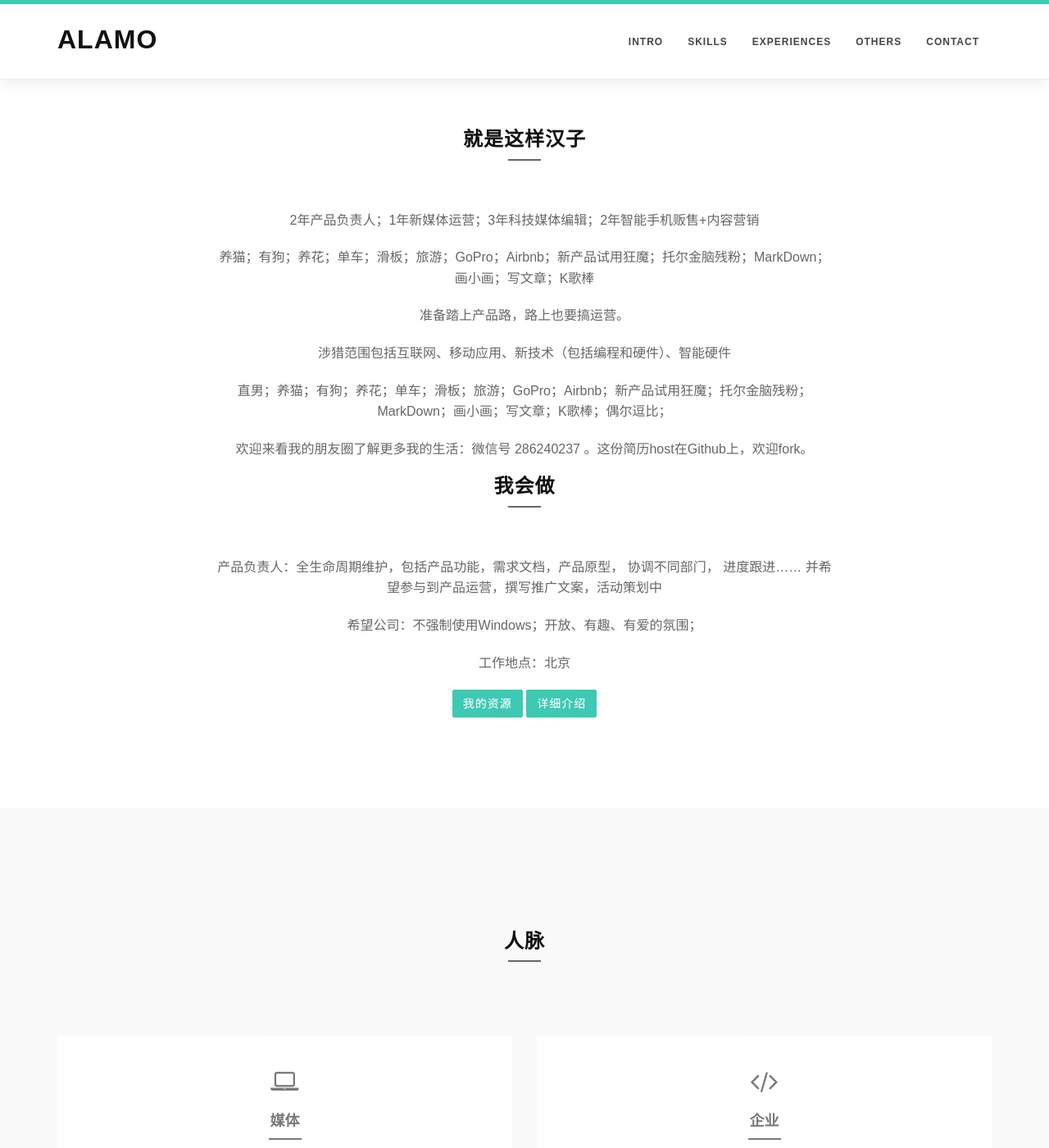
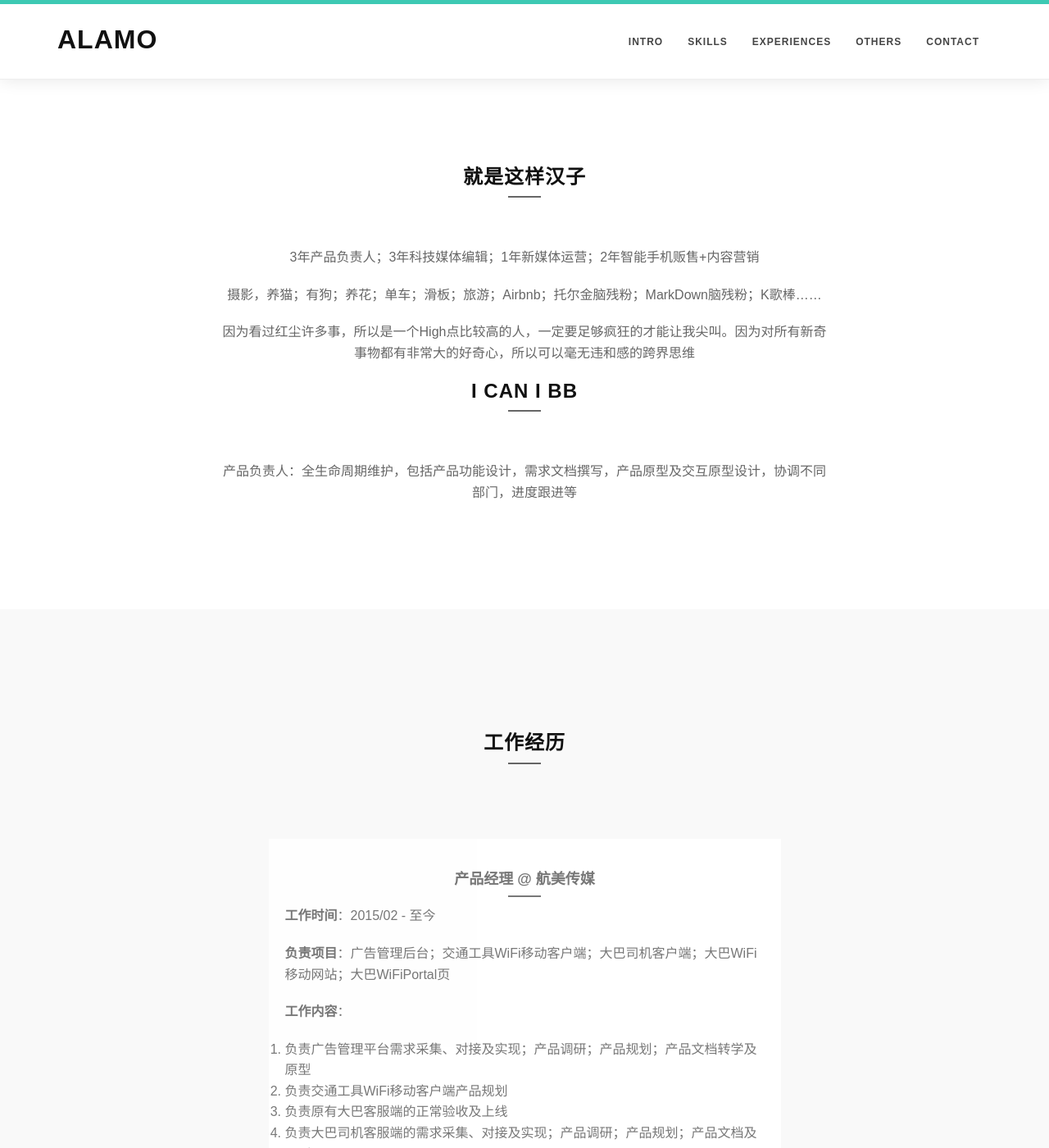
Before and after one commit to feinux/feinux.github.io, a Jekyll site: the page r/resume.html, which Jekyll copies as it is, in a window 1280 px wide and 1400 px high, scrolled down 726 px. Shown: the whole window at 82% size. Built offline with Jekyll 4.4.1, drawn with Linux system fonts in a browser that asks for light colours; some of the changed text lies outside the part shown.

Commit message:
updated CV after airmedia

```diff
--- a/r/resume.html
+++ b/r/resume.html
@@ -44,10 +44,12 @@
               <div class="row">
                 <div class="col-md-8 col-md-offset-2 text-center inner">
 					<div class="animatedParent">
-						<h1 class="animated fadeInDown">杨鹏飞・简历</h1>
+						<h1 class="animated fadeInDown">杨鹏飞・产品经理</h1>
 						<p> </p>
-						<p class="animated fadeInUp">Fennec.yung@gmail.com</p>
-						<p class="animated fadeInUp">158 1018 5895</p>
+						<p class="animated fadeInUp">邮箱：Fennec.yung@gmail.com</p>
+						<p class="animated fadeInUp">电话：158 1018 5895</p>
+						<p class="animated fadeInUp">微信号：286 240 237</p>
+
 					</div>
 			   </div>
               </div>
@@ -126,23 +128,15 @@
             <div class="col-lg-8 col-lg-offset-2 animatedParent">
 				<div class="text-center">
 					<p>
-					2年产品负责人；1年新媒体运营；3年科技媒体编辑；2年智能手机贩售+内容营销
-					</p>
-					<p>
-					养猫；有狗；养花；单车；滑板；旅游；GoPro；Airbnb；新产品试用狂魔；托尔金脑残粉；MarkDown；画小画；写文章；K歌棒
-					</p>
-					<p>
-						准备踏上产品路，路上也要搞运营。
+					3年产品负责人；3年科技媒体编辑；1年新媒体运营；2年智能手机贩售+内容营销
 					</p>
 
 					<p>
-						涉猎范围包括互联网、移动应用、新技术（包括编程和硬件）、智能硬件
+					摄影，养猫；有狗；养花；单车；滑板；旅游；Airbnb；托尔金脑残粉；MarkDown脑残粉；K歌棒……
 					</p>
+
 					<p>
-					直男；养猫；有狗；养花；单车；滑板；旅游；GoPro；Airbnb；新产品试用狂魔；托尔金脑残粉；MarkDown；画小画；写文章；K歌棒；偶尔逗比；
-					</p>
-					<p>
-						欢迎来看我的朋友圈了解更多我的生活：微信号 286240237 。这份简历host在Github上，欢迎fork。
+					因为看过红尘许多事，所以是一个High点比较高的人，一定要足够疯狂的才能让我尖叫。因为对所有新奇事物都有非常大的好奇心，所以可以毫无违和感的跨界思维
 					</p>
 				</div>
             </div>
@@ -157,7 +151,7 @@
 				<div class="col-lg-8 col-lg-offset-2">
 					<div class="animatedParent">
 					<div class="section-heading text-center animated bounceInDown">
-					<h2 class="h-bold">我会做</h2>
+					<h2 class="h-bold">I can I BB</h2>
 					<div class="divider-header"></div>
 					</div>
 					</div>
@@ -175,18 +169,9 @@
             <div class="col-lg-8 col-lg-offset-2 animatedParent">
 				<div class="text-center">
 					<p>
-					产品负责人：全生命周期维护，包括产品功能，需求文档，产品原型， 协调不同部门， 进度跟进…… 并希望参与到产品运营，撰写推广文案，活动策划中
+					产品负责人：全生命周期维护，包括产品功能设计，需求文档撰写，产品原型及交互原型设计，协调不同部门，进度跟进等
 					</p>
 
-					<p>
-					希望公司：不强制使用Windows；开放、有趣、有爱的氛围；
-					</p>
-					<p>
-					工作地点：北京
-					</p>
-					<a href="#Skills" class="btn btn-skin btn-scroll">我的资源</a>
-
-					<a href="#Skills" class="btn btn-skin btn-scroll">详细介绍</a>
 
 				</div>
             </div>
@@ -199,14 +184,17 @@
 	<!-- /Section: about -->
 
 
-	<!-- Section: services -->
-    <section id="Skills" class="home-section color-dark bg-gray">
+
+
+
+	<!-- Section: works -->
+    <section id="others" class="home-section color-dark bg-gray">
 		<div class="container marginbot-50">
 			<div class="row">
 				<div class="col-lg-8 col-lg-offset-2">
 					<div>
 					<div class="section-heading text-center">
-					<h2 class="h-bold">人脉</h2>
+					<h2 class="h-bold">工作经历</h2>
 					<div class="divider-header"></div>
 					</div>
 					</div>
@@ -217,96 +205,213 @@
 
 
 		<div class="container">
-        <div class="text-center">
           <div class="row animatedParent">
-            <div class="col-xs-12 col-sm-12 col-md-6">
+            <div class="col-xs-3 col-sm-3 col-md-3"></div>
+            <div class="col-xs-6 col-sm-6 col-md-6">
                 <div class="animated bounceInDown">
-                <div class="service-box">
-					<div class="service-icon">
-						<span class="fa fa-laptop fa-2x"></span>
-					</div>
-					<div class="service-desc">
-						<h5>媒体</h5>
-						<div class="divider-header"></div>
-						<p>
-						  科技门户：搜狐科技；新浪科技；
-						</p>
-						<p>
-						  技术媒体：CSDN；Engaget；
-						</p>
-						<p>
-						  小众软件；煎蛋；雷锋网；PingWest；36Kr；…
-						</p>
-					</div>
-                </div>
-				</div>
-            </div>
 
-			<div class="col-xs-12 col-sm-12 col-md-6">
-				<div class="animated bounceInDown">
-                <div class="service-box">
-					<div class="service-icon">
-						<span class="fa fa-code fa-2x"></span>
-					</div>
-					<div class="service-desc">
-						<h5>企业</h5>
-						<div class="divider-header"></div>
-						<p>
-						    实体企业：三星；苹果；华为；高通；…
-						</p>
-						<p>
-							国内Android市场：豌豆荚；机锋网；
-						</p>
+
+
 
 					</div>
                 </div>
 				</div>
             </div>
+            </div>
+          </div>	<!-- eof row -->
 
+        <div class="row animatedParent">
+            <div class="col-md-3"></div>
+            <div class="col-xs-12 col-sm-12 col-md-6">
+                <div class="animated bounceInDown">
+                <div class="service-box">
+					<!-- div class="service-icon  text-center"-->
+						<!--span class="fa fa-home fa-2x"-->
+					<!-- /div-->
+					<div class="service-desc text-center">
+						<h5>产品经理 @ 航美传媒</h5>
 					</div>
-		</div>
-		</div>
-	</section>
-	<!-- /Section: services -->
+						<div class="divider-header"></div>
+					    <div class="text-left">
+						    <p>
+						       <strong>工作时间</strong>：2015/02 - 至今
+						    </p>
+						    <p>
+						       <strong>负责项目</strong>：广告管理后台；交通工具WiFi移动客户端；大巴司机客户端；大巴WiFi移动网站；大巴WiFiPortal页
+                            </p>
+						    <p>
+						        <strong>工作内容</strong>：</br>
+						        <ol>
+						            <li>负责广告管理平台需求采集、对接及实现；产品调研；产品规划；产品文档转学及原型</li>
+						            <li>负责交通工具WiFi移动客户端产品规划</li>
+						            <li>负责原有大巴客服端的正常验收及上线</li>
+						            <li>负责大巴司机客服端的需求采集、对接及实现；产品调研；产品规划；产品文档及原型</li>
+						            <li>负责大巴WiFi移动网站规划及Portal页规划及需求实现</li>
+						        </ol>
+						    </p>
 
 
-	<!-- Section: works -->
-    <section id="exp" class="home-section color-dark text-center bg-white">
-		<div class="container marginbot-50">
-			<div class="row">
-				<div class="col-lg-8 col-lg-offset-2">
-					<div>
-					<div class="animatedParent">
-					<div class="section-heading text-center">
-					<h2 class="h-bold animated bounceInDown">工作经历</h2>
-					<div class="divider-header"></div>
+
+
 					    </div>
                 </div>
 				</div>
             </div>
             </div>
-
-		</div>
-
-		<div class="container">
+        </div>	<!-- eof row -->
 
          <div class="row animatedParent">
-                <div class="col-sm-12 col-md-12 col-lg-12" >
+            <div class="col-md-3"></div>
+            <div class="col-xs-12 col-sm-12 col-md-6">
+                <div class="animated bounceInDown">
+                <div class="service-box">
+					<!-- div class="service-icon  text-center"-->
+						<!--span class="fa fa-home fa-2x"-->
+					<!-- /div-->
+					<div class="service-desc text-center">
+						<h5>产品经理 @ AVICUC</h5>
+					</div>
+						<div class="divider-header"></div>
+					    <div class="text-left">
+						    <p>
+						       <strong>工作时间</strong>：2014/06 - 2015/02
+						    </p>
+						    <p>
+						       <strong>负责项目</strong>：网站子频道；网站移动客户端；社区论坛产品
+                            </p>
+						    <p>
+						        <strong>工作内容</strong>：</br>
+						        <ol>
+						            <li>负责网站资讯子频道的产品规划、需求对接及实现、需求文档及原型</li>
+						            <li>负责网站全平台移动客户端产品规划、需求对接及实现、需求文档及原型</li>
+						            <li>负责社区论坛产品的产品调研、产品规划、需求文档及原型</li>
+						        </ol>
+						    </p>
 
-                    <div class="row gallery-item">
-                        <div class="col-md-3"></div>
-                        <div class="col-md-6 animated fadeInUp">
-								<img src="img/works/1.png" class="img-responsive" alt="img">
-							</a>
-						</div>
-					</div>
 
 					    </div>
                 </div>
 				</div>
+            </div>
+            </div>
+        </div>	<!-- eof row -->
 
+        <div class="row animatedParent">
+            <div class="col-md-3"></div>
+            <div class="col-xs-12 col-sm-12 col-md-6">
+                <div class="animated bounceInDown">
+                <div class="service-box">
+					<!-- div class="service-icon  text-center"-->
+						<!--span class="fa fa-home fa-2x"-->
+					<!-- /div-->
+					<div class="service-desc text-center">
+						<h5>产品经理 @ 51CTO</h5>
+					</div>
+						<div class="divider-header"></div>
+					    <div class="text-left">
+						    <p>
+						       <strong>工作时间</strong>：2012/06 - 2014/06
+						    </p>
+						    <p>
+						       <strong>负责项目</strong>：网站微信公众号运营；新媒体化；网站移动客户端
+                            </p>
+						    <p>
+						        <strong>工作内容</strong>：</br>
+						        <ol>
+						            <li>负责微信公众号运营、电子杂志制作及上架</li>
+						            <li>负责网站客户端产品规划、产品调研、需求对接及实现、需求文档及原型、App Store提交</li>
+						        </ol>
+						    </p>
+
+
+					    </div>
+                </div>
+				</div>
+            </div>
+            </div>
+        </div>	<!-- eof row -->
+
+
+
+
+        <div class="row animatedParent">
+            <div class="col-md-3"></div>
+            <div class="col-xs-12 col-sm-12 col-md-6">
+                <div class="animated bounceInDown">
+                <div class="service-box">
+					<!-- div class="service-icon  text-center"-->
+						<!--span class="fa fa-home fa-2x"-->
+					<!-- /div-->
+					<div class="service-desc text-center">
+						<h5>记者/编辑 @ CSDN</h5>
+					</div>
+						<div class="divider-header"></div>
+					    <div class="text-left">
+						    <p>
+						       <strong>工作时间</strong>：2009/06 - 2012/06
+						    </p>
+						    <p>
+						       <strong>负责项目</strong>：移动频道内容建设；移动频道微波运营
+                            </p>
+						    <p>
+						        <strong>工作内容</strong>：</br>
+						        <ol>
+						            <li>撰写技术、行业产品分析文章，采访、活动报道（流量全站第一）</li>
+						            <li>负责移动频道微波运营</li>
+						            <li>首届黑莓中国区App评审团主评委</li>
+						        </ol>
+						    </p>
+
+
+					    </div>
+                </div>
+				</div>
+            </div>
+            </div>
+        </div>	<!-- eof row -->
+
+
+	    <div class="row animatedParent">
+            <div class="col-md-3"></div>
+            <div class="col-xs-12 col-sm-12 col-md-6">
+                <div class="animated bounceInDown">
+                <div class="service-box">
+					<!-- div class="service-icon  text-center"-->
+						<!--span class="fa fa-home fa-2x"-->
+					<!-- /div-->
+					<div class="service-desc text-center">
+						<h5>自由职业 @ 莓控科技</h5>
+					</div>
+						<div class="divider-header"></div>
+					    <div class="text-left">
+						    <p>
+						       <strong>工作时间</strong>：2007/06 - 2019/06
+						    </p>
+						    <p>
+						       <strong>负责项目</strong>：黑莓手机贩售；内容营销
+                            </p>
+						    <p>
+						        <strong>工作内容</strong>：</br>
+						        <ol>
+						            <li>黑莓手机贩售</li>
+						            <li>维护博客内容进行内容营销</li>
+						        </ol>
+						    </p>
+
+
+					    </div>
+                </div>
+				</div>
+            </div>
+            </div>
+        </div>	<!-- eof row -->
+
+
+
+		</div>
 	</section>
-	<!-- /Section: exp -->
+	<!-- /Section: works -->
+
 
 	<!-- Section: works -->
     <section id="others" class="home-section color-dark bg-gray">
@@ -481,6 +586,76 @@
 	</section>
 	<!-- /Section: works -->
 
+	<!-- Section: services -->
+    <section id="Skills" class="home-section color-dark bg-gray">
+		<div class="container marginbot-50">
+			<div class="row">
+				<div class="col-lg-8 col-lg-offset-2">
+					<div>
+					<div class="section-heading text-center">
+					<h2 class="h-bold">人脉</h2>
+					<div class="divider-header"></div>
+					</div>
+					</div>
+				</div>
+			</div>
+
+		</div>
+
+
+		<div class="container">
+        <div class="text-center">
+        <div class="row animatedParent">
+            <div class="col-xs-12 col-sm-12 col-md-6">
+				<div class="animated bounceInDown">
+                <div class="service-box">
+					<div class="service-icon">
+						<span class="fa fa-laptop fa-2x"></span>
+					</div>
+					<div class="service-desc">
+						<h5>媒体</h5>
+						<div class="divider-header"></div>
+						<p>
+						  科技门户：搜狐科技；新浪科技；
+						</p>
+						<p>
+						  技术媒体：CSDN；Engaget；
+						</p>
+						<p>
+						  小众软件；煎蛋；雷锋网；PingWest；36Kr；…
+						</p>
+					</div>
+                </div>
+				</div>
+            </div>
+
+			<div class="col-xs-12 col-sm-12 col-md-6">
+				<div class="animated bounceInDown">
+                <div class="service-box">
+					<div class="service-icon">
+						<span class="fa fa-code fa-2x"></span>
+					</div>
+					<div class="service-desc">
+						<h5>企业</h5>
+						<div class="divider-header"></div>
+						<p>
+						    实体企业：三星；苹果；华为；高通；…
+						</p>
+						<p>
+							国内Android市场：豌豆荚；机锋网；
+						</p>
+
+					</div>
+                </div>
+				</div>
+            </div>
+
+        </div>
+		</div>
+		</div>
+	</section>
+	<!-- /Section: services -->
+
 	<!-- Section: contact -->
     <section id="contact" class="home-section color-dark bg-white">
 		<div class="container  text-center">
```
Lines whose indentation alone changed are shown as unchanged.
